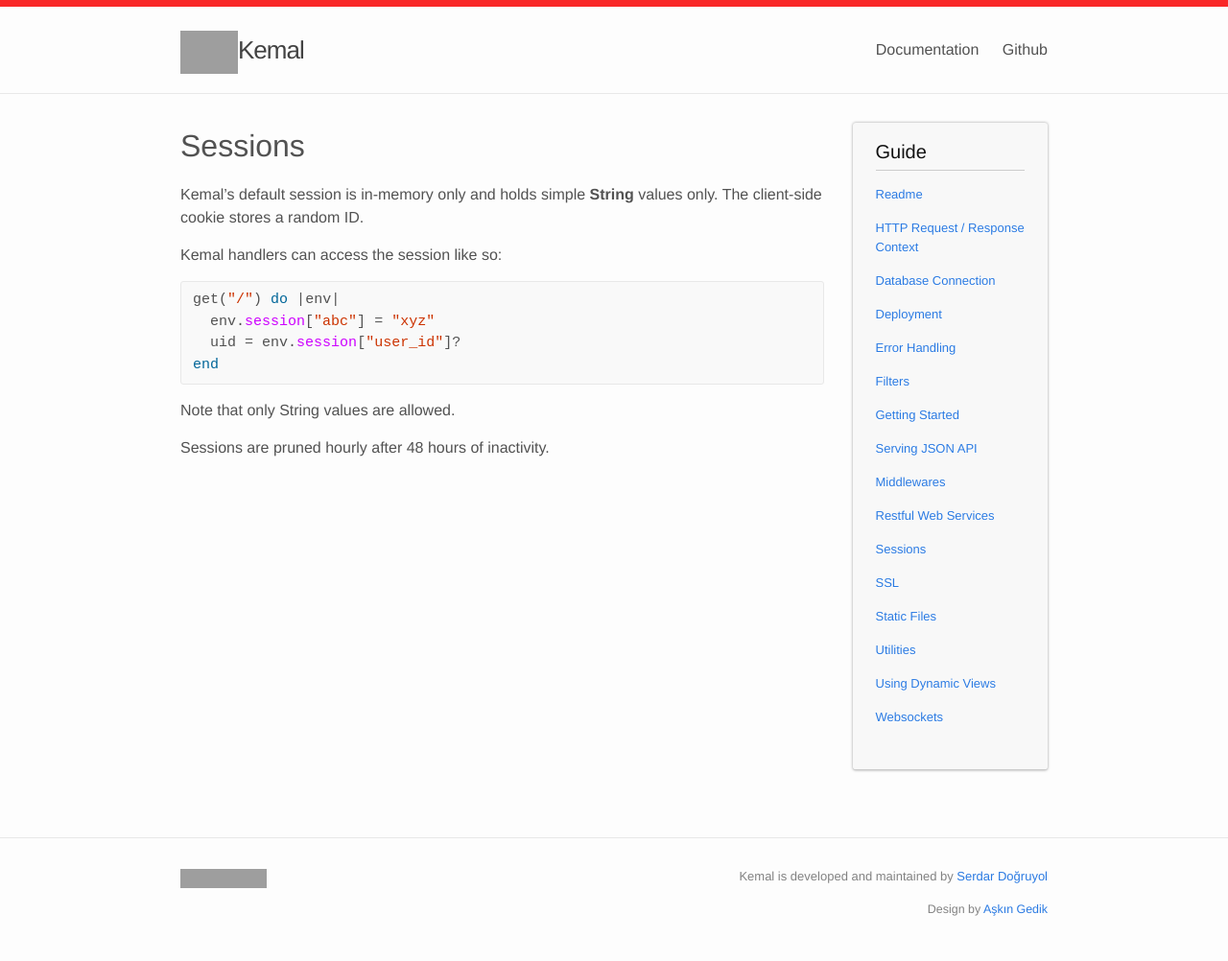
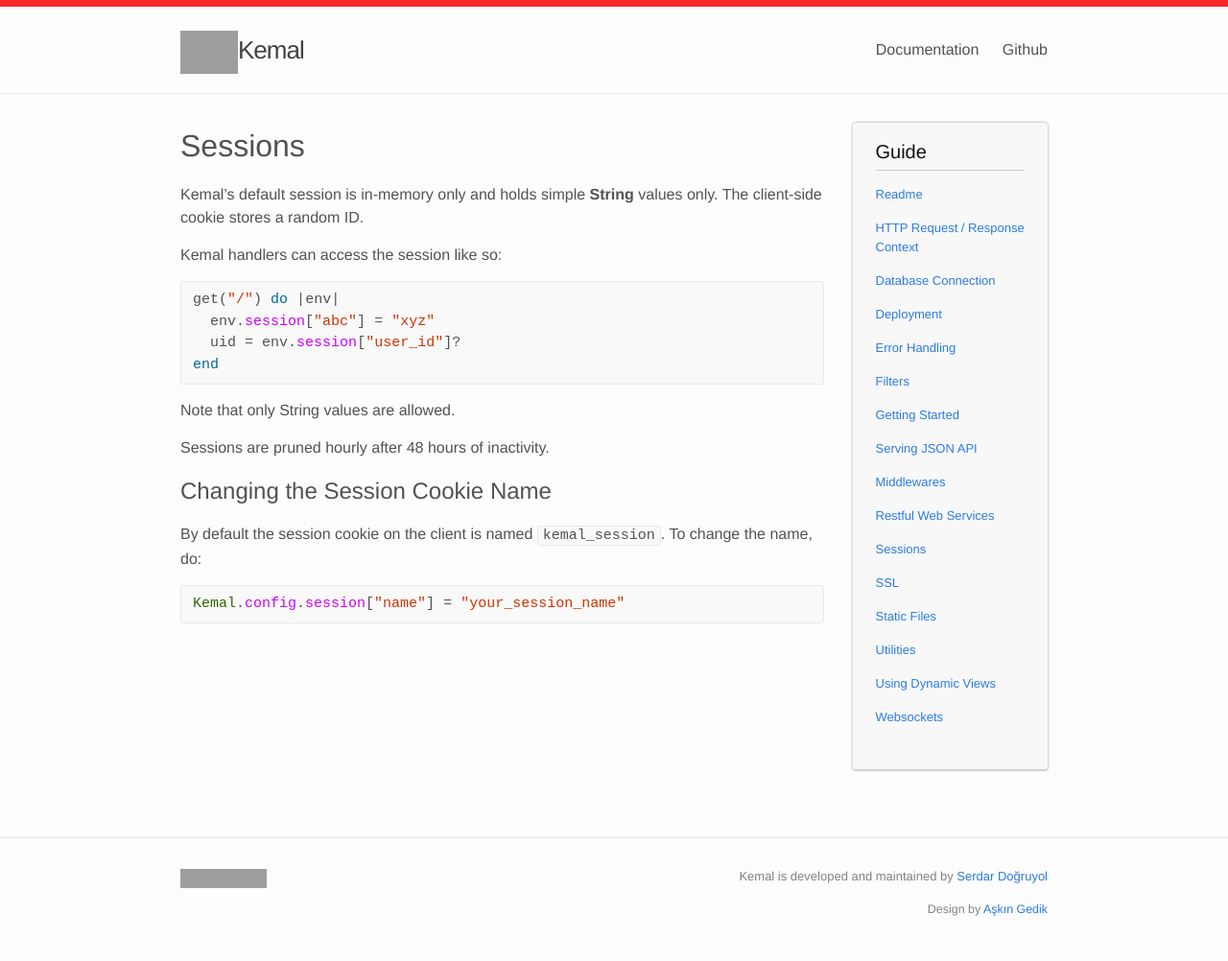
Before and after one commit to kemalcr/kemal, a Jekyll site: the page built from _docs/sessions.md, in a window 1280 px wide. Shown: the whole page at 96% size. Built offline with Jekyll 4.4.1, drawn with Linux system fonts in a browser that asks for light colours; grey boxes are pictures that could not be loaded.

Commit message:
Add example for changing session cookie name

````diff
--- a/_docs/sessions.md
+++ b/_docs/sessions.md
@@ -18,3 +18,11 @@ end
 Note that only String values are allowed.
 
 Sessions are pruned hourly after 48 hours of inactivity.
+
+## Changing the Session Cookie Name
+
+By default the session cookie on the client is named `kemal_session`. To change the name, do:
+
+```ruby
+Kemal.config.session["name"] = "your_session_name"
+```
````
